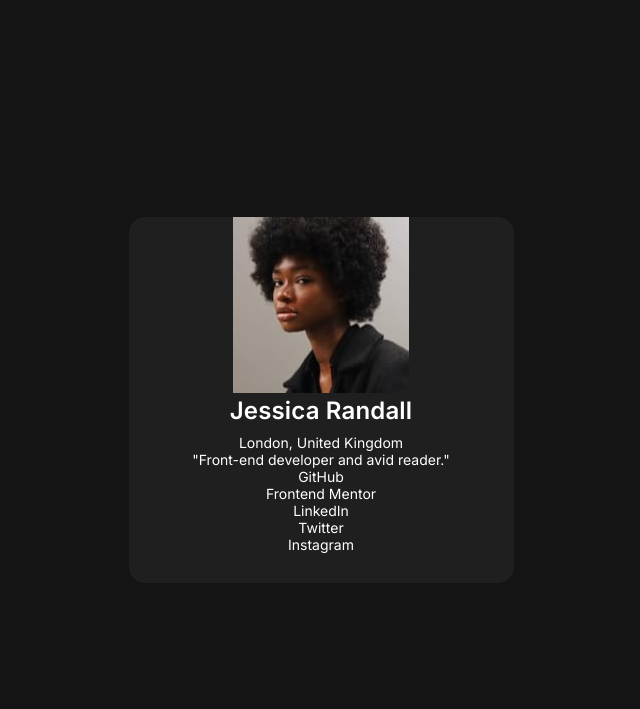
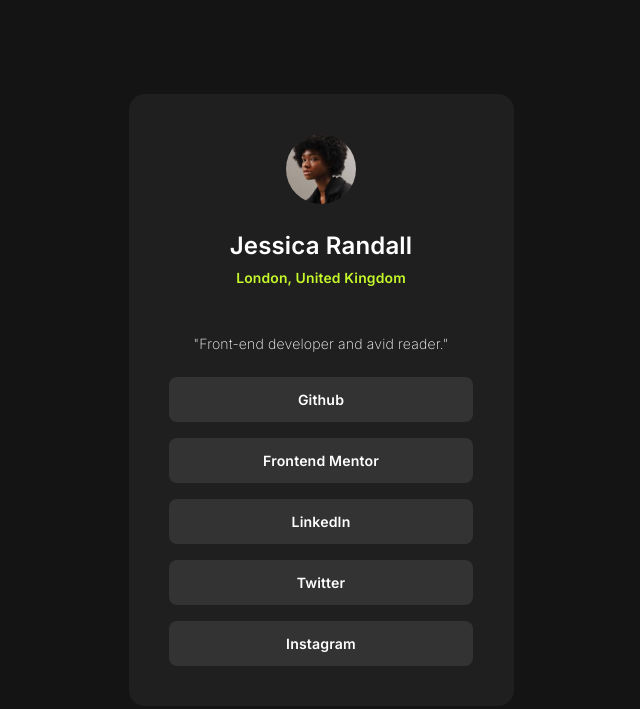
Before and after one commit to BKFOE/Social-Link-Profile, a plain HTML site: page index.html in a window 1280 px wide. Shown: the whole page, without its empty margins (319-959 px from the left). Drawn offline with Linux system fonts and the light colour scheme.

Commit message:
Add files via upload

```diff
--- a/index.html
+++ b/index.html
@@ -14,19 +14,30 @@
 </head>
 <body>
 <section>
-<article id="main" class="container">
-  <div><img src="./assets/images/avatar-jessica.jpeg" alt="jessica randall"></div>
-  <h1 class="header-name">Jessica Randall</h1>
-  <p class="header-location">London, United Kingdom</p>
-  <p class="description">"Front-end developer and avid reader."</p>
-  <div class="row"><p>GitHub</p></div>
-  <div class="row"><p>Frontend Mentor</p></div>
-  <div class="row">
-    <div class="col-xs-6">
-      <div class="box"><p>LinkedIn</p></div></div></div>
-  <div class="row"><p>Twitter</p></div>
-  <div class="row"><p>Instagram</p></div>
-</article>
-</section>
+<main class="container">
+  <div class="avatar">
+    <img class="avatar-img" src="./assets/images/avatar-jessica.jpeg" alt="avatar image">
+  </div>
+  <h1>Jessica Randall</h1>
+  <h2>London, United Kingdom</h2>
+  <h3>"Front-end developer and avid reader."</h3>
+  <ul>
+    <li>
+      <a>Github</a>
+    </li>
+    <li>
+      <a>Frontend Mentor</a>
+    </li>
+    <li>
+      <a>LinkedIn</a>
+    </li>
+    <li>
+      <a>Twitter</a>
+    </li>
+    <li>
+      <a>Instagram</a>
+    </li>
+    </ul>
+</main>
 </body>
 </html>
```
